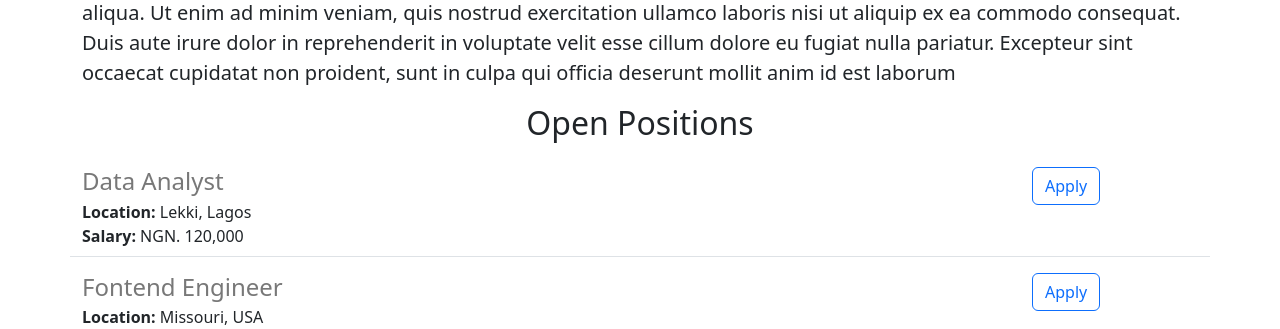
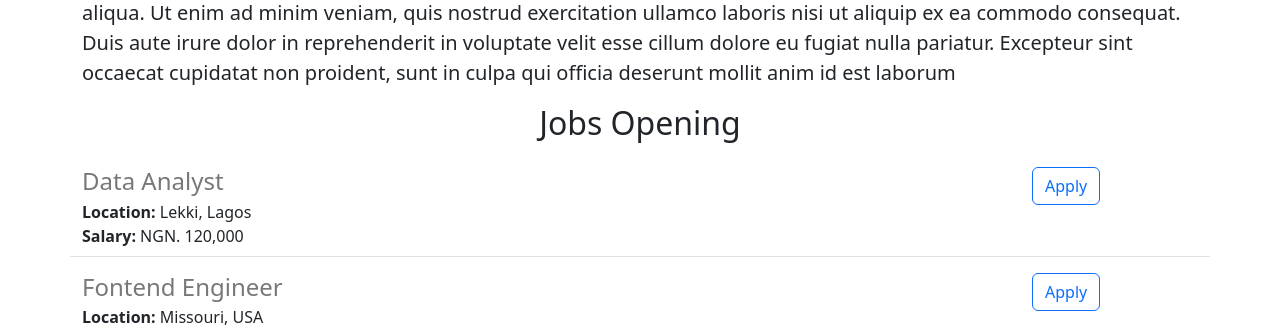
Before and after one commit to ibemma/JOVIANL-WEB, a Flask app: page / in a window 1280 px wide. Shown: the part 542-871 px from the top of the page. Run offline with Flask 3, Linux system fonts and the light colour scheme.

Commit message:
little changes

```diff
--- a/templates/home.html
+++ b/templates/home.html
@@ -25,7 +25,7 @@
             <h2 class= "text-center  mt-2 mb-4" >About Bughies</h2>
 
             <p class= 'lead'>Lorem ipsum dolor sit amet, consectetur adipiscing elit, sed do eiusmod tempor incididunt ut labore et dolore magna aliqua. Ut enim ad minim veniam, quis nostrud exercitation ullamco laboris nisi ut aliquip ex ea commodo consequat. Duis aute irure dolor in reprehenderit in voluptate velit esse cillum dolore eu fugiat nulla pariatur. Excepteur sint occaecat cupidatat non proident, sunt in culpa qui officia deserunt mollit anim id est laborum</p>
-            <h2 class= "text-center  mt-2 mb-4">Open Positions</h2>
+            <h2 class= "text-center  mt-2 mb-4">Jobs Opening</h2>
             <div>
                 {% for job in jobs %}
                     {% include "job_item.html" %}
```
